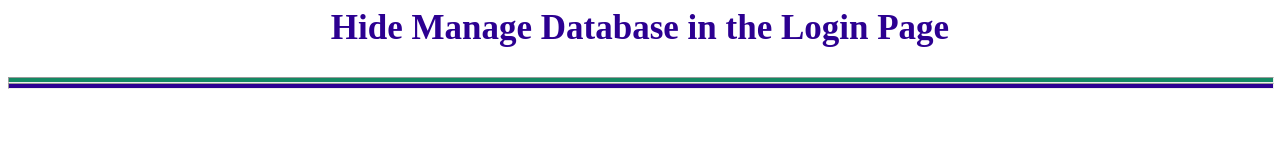
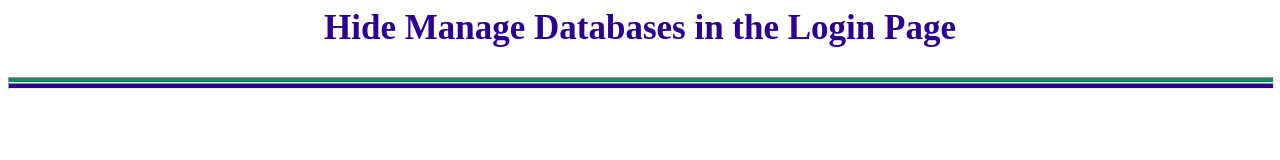
Before and after one commit to mathadil/odooapps, a plain HTML site: page mhide_mdb/static/description/index.html in a window 1280 px wide. Drawn offline with Linux system fonts and the light colour scheme.

Commit message:
Initial Odoo Hide PBO Module

```diff
--- a/mhide_mdb/static/description/index.html
+++ b/mhide_mdb/static/description/index.html
@@ -1,6 +1,6 @@
 <section class="oe_container oe_dark">
     <div class="col-md-12">
-        <h2 class="oe_slogan" style="font-size: 35px;color:#2C0091;text-align:center"><b>Hide Manage Database in the Login Page</b></h2>
+        <h2 class="oe_slogan" style="font-size: 35px;color:#2C0091;text-align:center"><b>Hide Manage Databases in the Login Page</b></h2>
     </div>
 </section>
 
```
